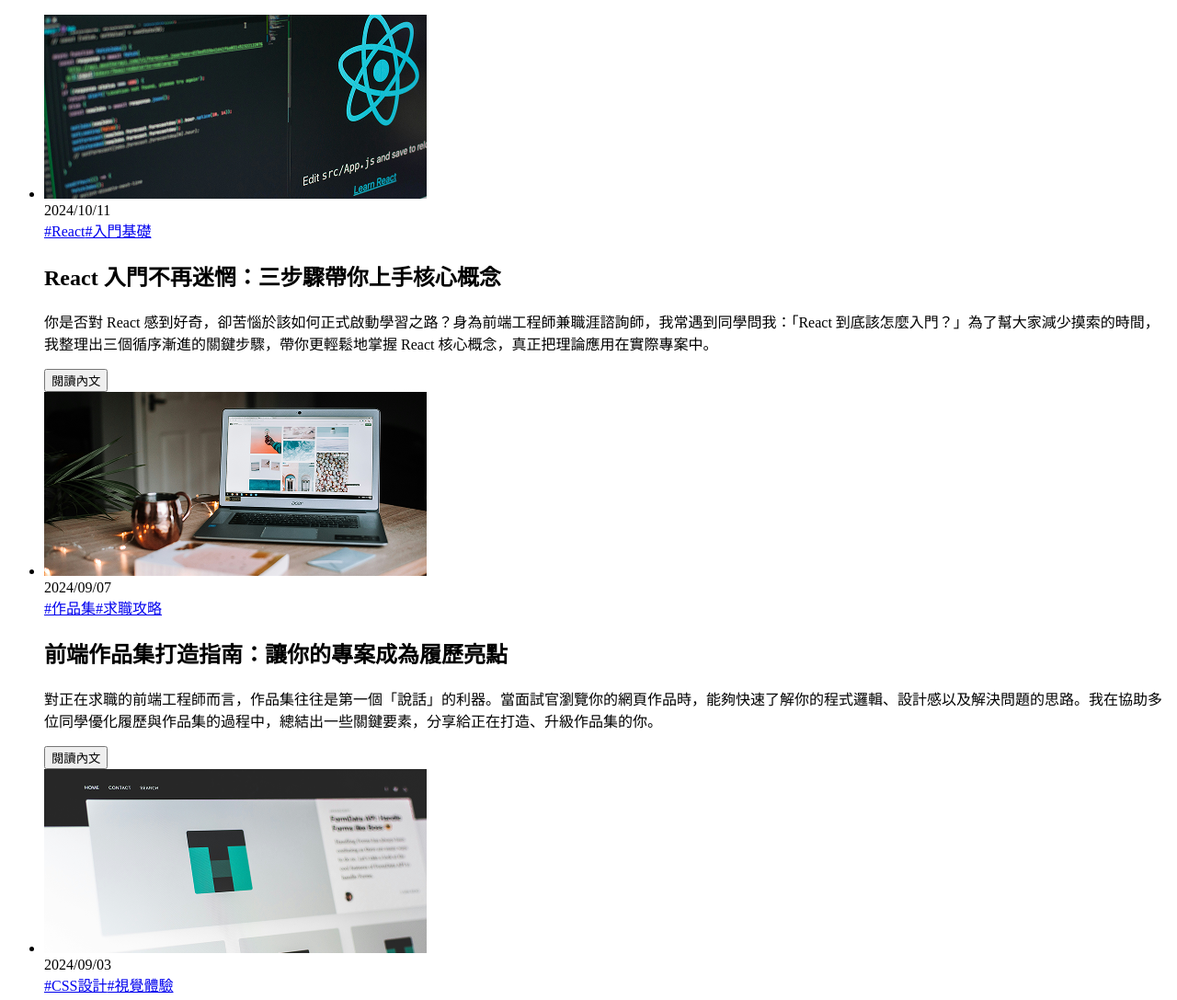
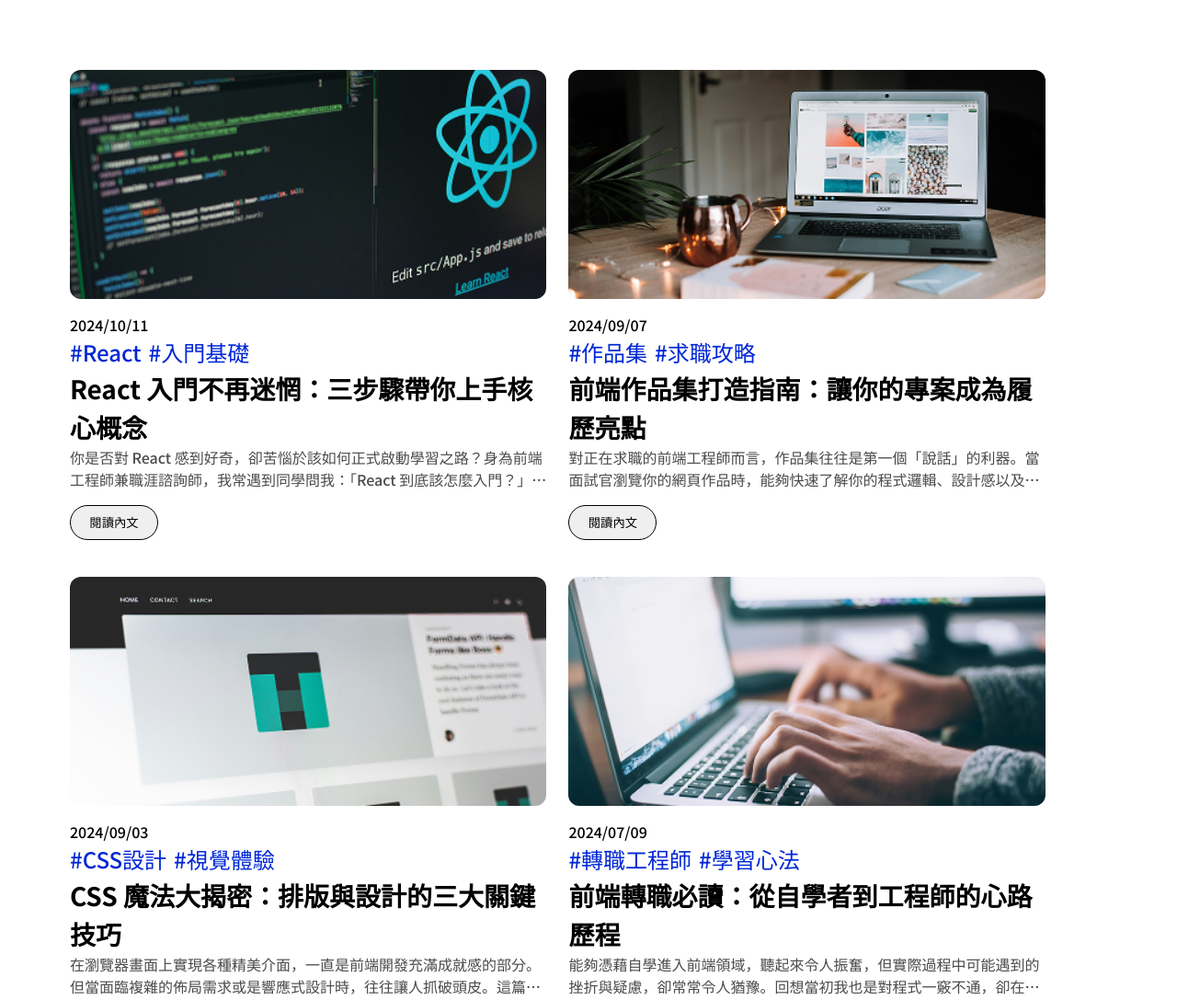
Before and after one commit to JessieYuuuuu/Jessie-portfolio, a plain HTML site: page index.html in a window 1280 px wide. Shown: the top 1087 px of the page at 92% size. Drawn offline with Linux system fonts and the light colour scheme; the site is published under a folder, as on GitHub Pages, so addresses that start at the root find nothing; a web font is replaced by a local one.

Commit message:
變更引用檔案路徑

```diff
--- a/index.html
+++ b/index.html
@@ -4,14 +4,14 @@
     <meta charset="UTF-8" />
     <meta name="viewport" content="width=device-width, initial-scale=1.0" />
     <title>Flex 切版任務 - 部落格文章卡片設計</title>
-    <link rel="stylesheet" href="/reset.css" />
+    <link rel="stylesheet" href="./reset.css" />
     <link rel="preconnect" href="https://fonts.googleapis.com" />
     <link rel="preconnect" href="https://fonts.gstatic.com" crossorigin />
     <link
       href="https://fonts.googleapis.com/css2?family=LXGW+WenKai+Mono+TC&family=Noto+Sans+TC:wght@100..900&family=Noto+Sans:ital@1&family=Tourney:wght@200&display=swap"
       rel="stylesheet"
     />
-    <link rel="stylesheet" href="/all.css" />
+    <link rel="stylesheet" href="./all.css" />
   </head>
   <body>
     <div class="warp">
```
